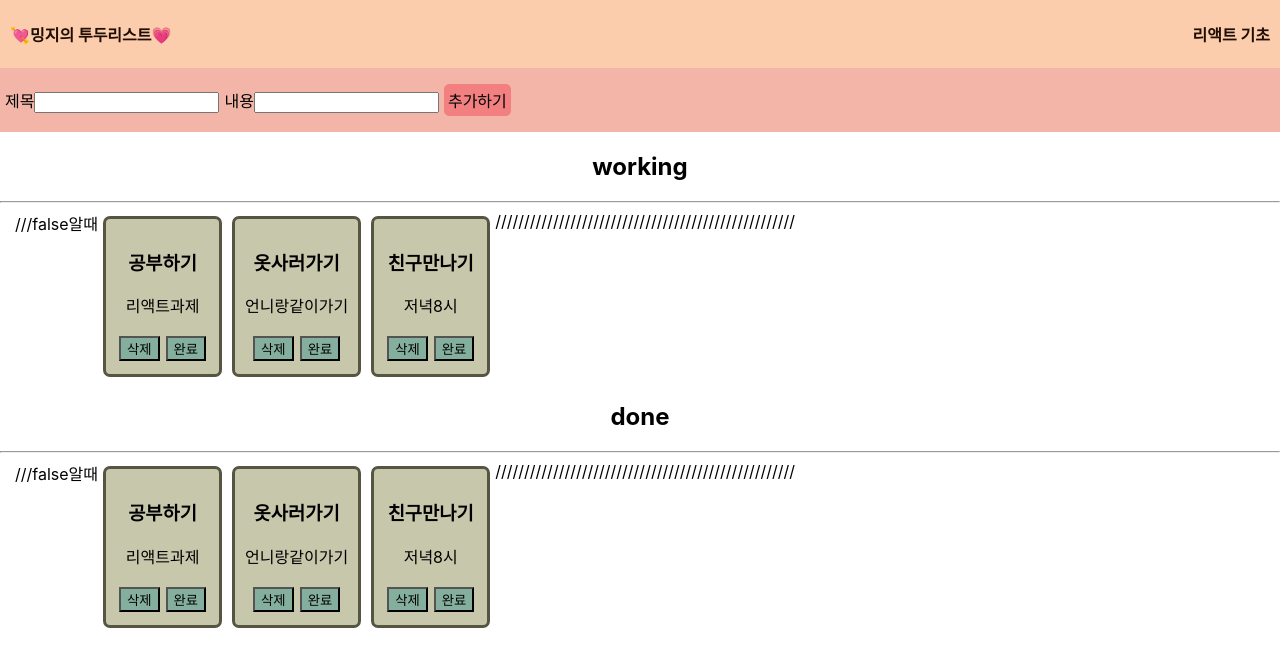
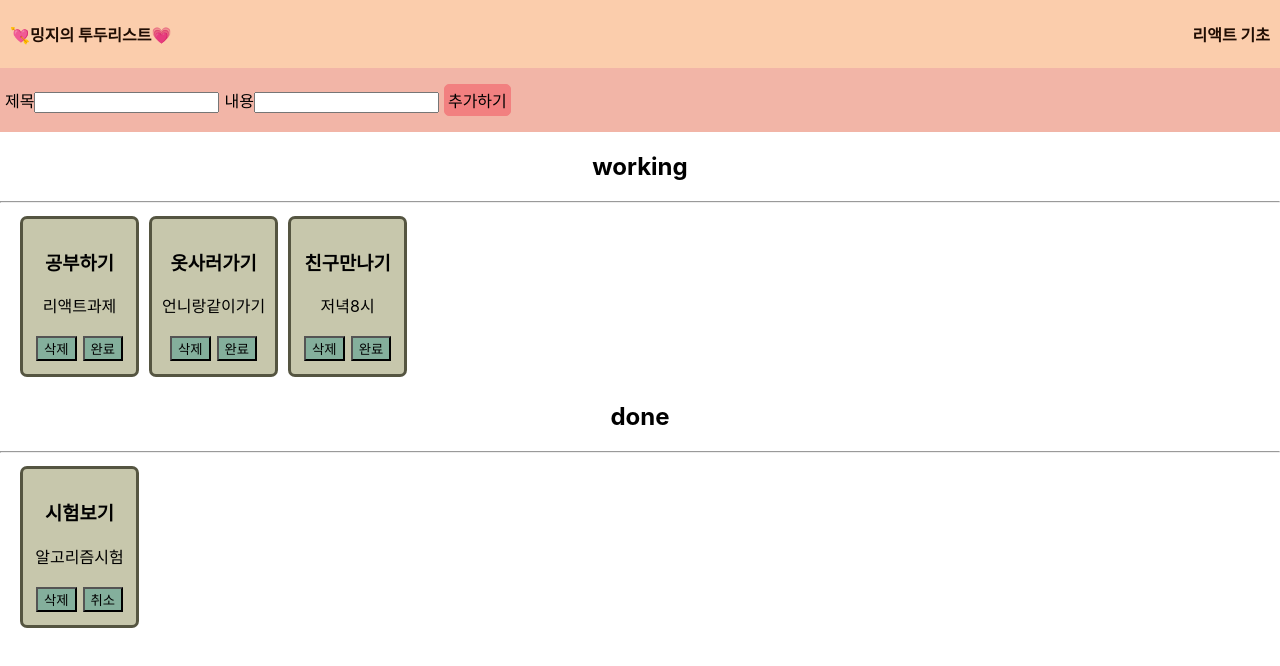
Before and after one commit to Minji0214/reactprac, a React (Create React App) app: page / in a window 1280 px wide. Shown: the top 666 px of the page. Built offline with nearby package versions, Linux system fonts and the light colour scheme.

Commit message:
done문제 해결완료

```diff
--- a/src/components/list/List.jsx
+++ b/src/components/list/List.jsx
@@ -2,33 +2,33 @@ import React, { Fragment, useState } from "react";
 import "./style.css";
 import Todo from "../todo/Todo";
 
-
-
-
 const List = (props) => {
   let todoList = props.todoList;
   let setTodoList = props.setTodoList;
-
-
+  let [todoDone, setTodoDone] = useState([
+    { id: 5, title: "시험보기", body: "알고리즘시험" },
+  ]);
   // const deleteTodo = (id) => props.setTodo(todoList.filter((x) => x.id !== id));
   return (
     <>
       <h2 className="working">working</h2>
       <hr />
       <div className="listBox">
-       <Todo todoList={todoList}
-       setTodoList={setTodoList}></Todo>
+
+        <Todo todoList={todoList}
+         todoDone={todoDone}
+         setTodoDone={setTodoDone}
+          setTodoList={setTodoList} done></Todo>
       </div>
 
-
-
       <h2 className="working">done</h2>
-     <hr />
+      <hr />
       <div className="listBox">
 
-      <Todo todoList={todoList}
-       setTodoList={setTodoList}></Todo>
-
+            <Todo todoList={todoList}
+             todoDone={todoDone}
+             setTodoDone={setTodoDone}
+             setTodoList={setTodoList}></Todo>
       </div>
     </>
   );
--- a/src/components/todo/Todo.jsx
+++ b/src/components/todo/Todo.jsx
@@ -1,24 +1,38 @@
-import React, { Fragment, useState } from "react";
+import React, { Fragment, useEffect, useState } from "react";
 import "./style.css";
 
-const Todo = ({ todoList, setTodoList }) => {
+const Todo = ({ todoList, setTodoList, done, todoDone,setTodoDone}) => {
   //완료
-  let [todoDone, setTodoDone] = useState([]);
-  let [done, setDone] = useState(false);
 
-  const [state, setState] = React.useState(todoList);
-
-  React.useEffect(() => {
-    setState(todoList);
-  }, [todoList]);
-
-  //done ? done : working
   return (
     <>
-      ///false알때
+      {done ? (
+        <Working
+          done={done}
+          todoList={todoList}
+          setTodoList={setTodoList}
+          todoDone={todoDone}
+          setTodoDone={setTodoDone}
+        />
+      ) : (
+        <Done
+          done={done}
+          todoList={todoList}
+          setTodoList={setTodoList}
+          todoDone={todoDone}
+          setTodoDone={setTodoDone}
+        />
+      )}
+    </>
+  );
+};
+
+function Working({ todoList, setTodoList, todoDone, setTodoDone }) {
+  return (
+    <>
       {todoList.map((x, i) => {
         return (
-          <Fragment key={x.id}>
+          <Fragment key={x.title}>
             <div className="box">
               <div>
                 <h3>{x.title}</h3>
@@ -44,12 +58,12 @@ const Todo = ({ todoList, setTodoList }) => {
                     }); //기본 배열에서 지우고
                     setTodoList(test);
                     let test2 = todoList.filter((y) => {
-                      return y.id == x.id;
+                      return y.title == x.title;
                     }); //완료만 따로뺌
+                    let copy = [...todoDone];
+                    setTodoDone([...todoDone, ...test2]);
+                    console.log("완료");
                     console.log(test2);
-                    let copy = [...todoDone];
-
-                    setTodoDone([...todoDone, ...test2]);
                     console.log(todoDone);
                   }}
                 >
@@ -61,7 +75,13 @@ const Todo = ({ todoList, setTodoList }) => {
           </Fragment>
         );
       })}
-      /////////////////////////////
+    </>
+  );
+}
+
+function Done({ todoList, setTodoList, todoDone, setTodoDone }) {
+  return (
+    <>
       {todoDone.map((x, i) => {
         return (
           <Fragment key={x.title}>
@@ -75,7 +95,7 @@ const Todo = ({ todoList, setTodoList }) => {
                   className="btn"
                   onClick={() => {
                     let test = todoDone.filter((y) => {
-                      return y.id !== x.id;
+                      return y.title !== x.title;
                     });
                     setTodoDone(test);
                     console.log(test);
@@ -87,12 +107,12 @@ const Todo = ({ todoList, setTodoList }) => {
                   className="btn"
                   onClick={() => {
                     let test = todoDone.filter((y) => {
-                      return y.id !== x.id;
-                    }); // todoDone 배열에서 지우고
+                      return y.title !== x.title;
+                    });
                     setTodoDone(test);
                     let test2 = todoDone.filter((y) => {
-                      return y.id == x.id;
-                    }); //취소는 다시  todoList로
+                      return y.title == x.title;
+                    });
                     setTodoList([...test2, ...todoList]);
                     console.log(test2);
                   }}
@@ -104,9 +124,7 @@ const Todo = ({ todoList, setTodoList }) => {
           </Fragment>
         );
       })}
-      ///////////////////////
     </>
   );
-};
-
+}
 export default Todo;
```
